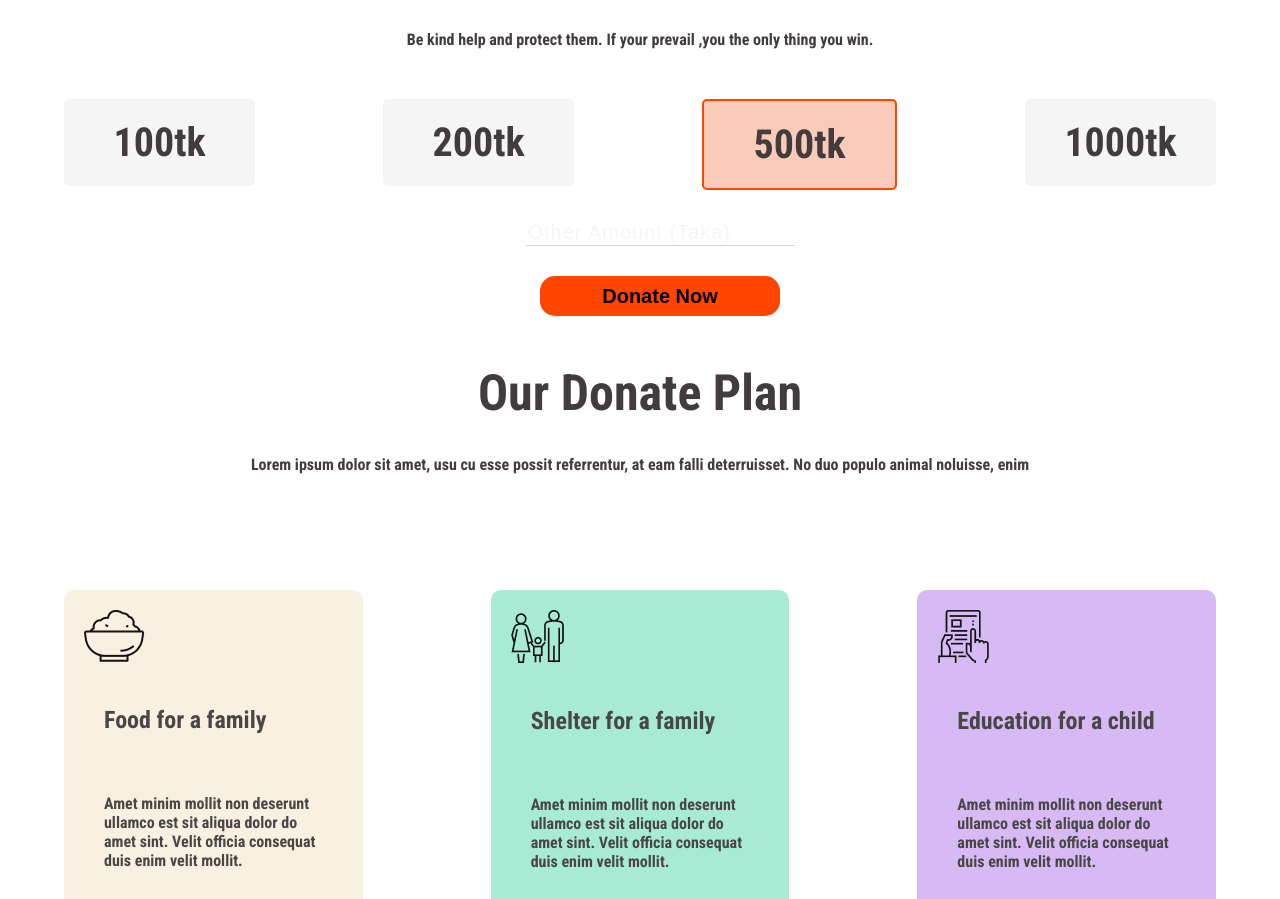
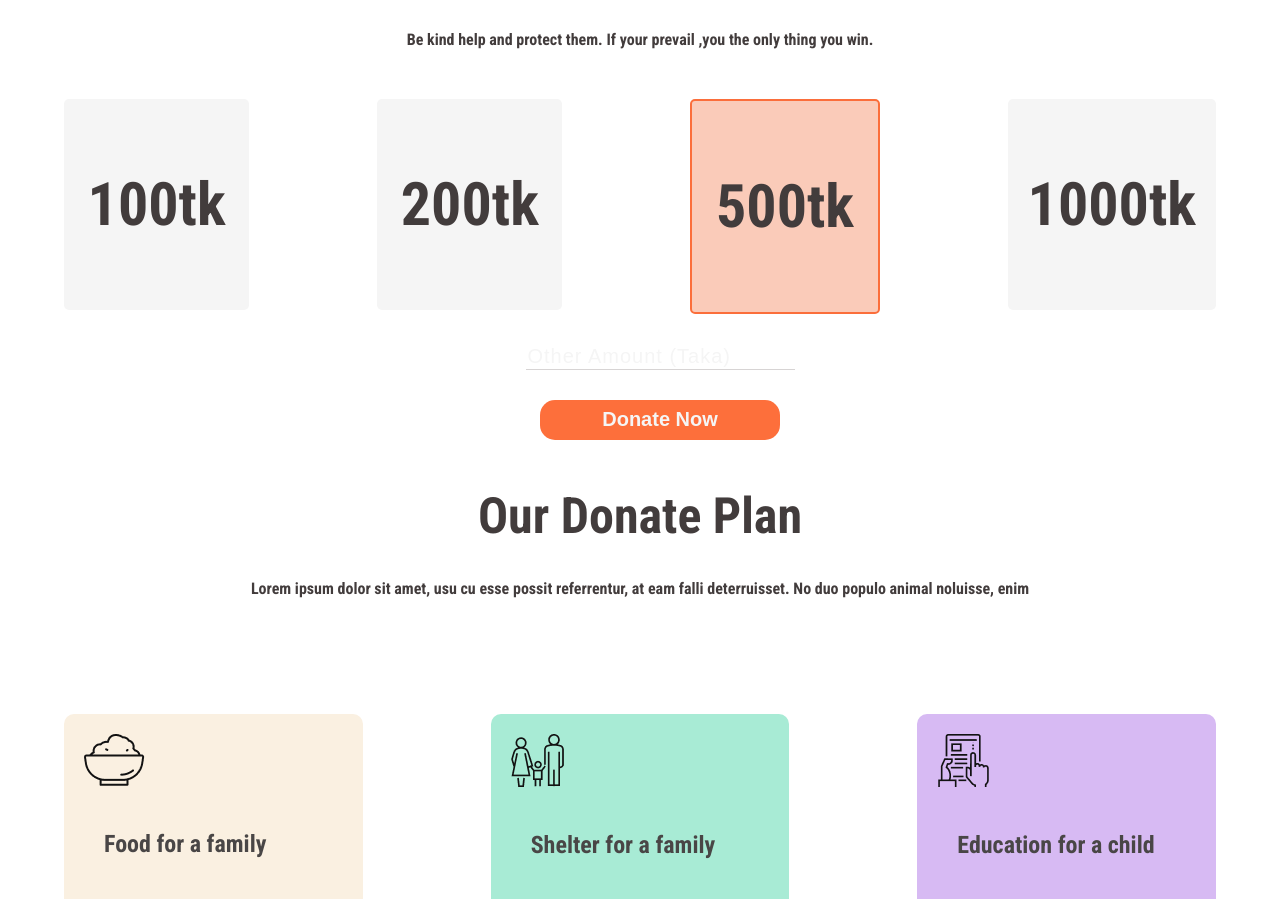
Before and after one commit to Labib44/donate-today, a plain HTML site: page index.html in a window 1280 px wide. Shown: the part 895-1794 px from the top of the page. Drawn offline with Linux system fonts and the light colour scheme.

Commit message:
new added

```diff
--- a/index.html
+++ b/index.html
@@ -33,10 +33,18 @@
         <p>Be kind help and protect them. If your prevail ,you the only thing you win.</p>
     </center>
     <section class="ammount-area">
-        <div class="ammount">100tk</div>
-        <div class="ammount">200tk</div>
-        <div id="good-ammount" class="ammount">500tk</div>
-        <div class="ammount">1000tk</div>
+        <div class="ammount">
+            <h1>100tk</h1>
+        </div>
+        <div class="ammount">
+            <h1>200tk</h1>
+        </div>
+        <div id="good-ammount" class="ammount">
+            <h1>500tk</h1>
+        </div>
+        <div class="ammount">
+            <h1>1000tk</h1>
+        </div>
     </section>
 
 
--- a/style.css
+++ b/style.css
@@ -69,7 +69,7 @@ body {
 }
 
 #good-ammount {
-    border: 2px solid orangered;
+    border: 2px solid rgb(251, 110, 59);
     background-color: rgb(250, 203, 185);
 }
 
@@ -92,7 +92,7 @@ body {
 .btn {
     width: 240px;
     height: 40px;
-    background-color: orangered;
+    background-color: rgb(253, 111, 59);
     border: none;
     margin-top: 30px;
     font-size: 20px;
@@ -105,7 +105,7 @@ body {
 
 .btn a {
     text-decoration: none;
-    color: black;
+    color: whitesmoke;
     font-weight: bold;
 }
 
@@ -127,19 +127,19 @@ body {
     border-top: none;
     border-left: none;
     border-right: none;
-    color: white;
+    color: rgb(170, 160, 160);
     font-size: 20px;
     letter-spacing: 1px;
     margin-top: 10px;
 }
 
 .other-amount input:focus {
-    outline: white;
+    outline: rgb(126, 121, 121);
 
 }
 
 ::placeholder {
-    color: rgb(215, 206, 206);
+    color: rgb(114, 102, 102);
 
 }
 
```
Also changed, not shown: New Text Document.txt (added).
